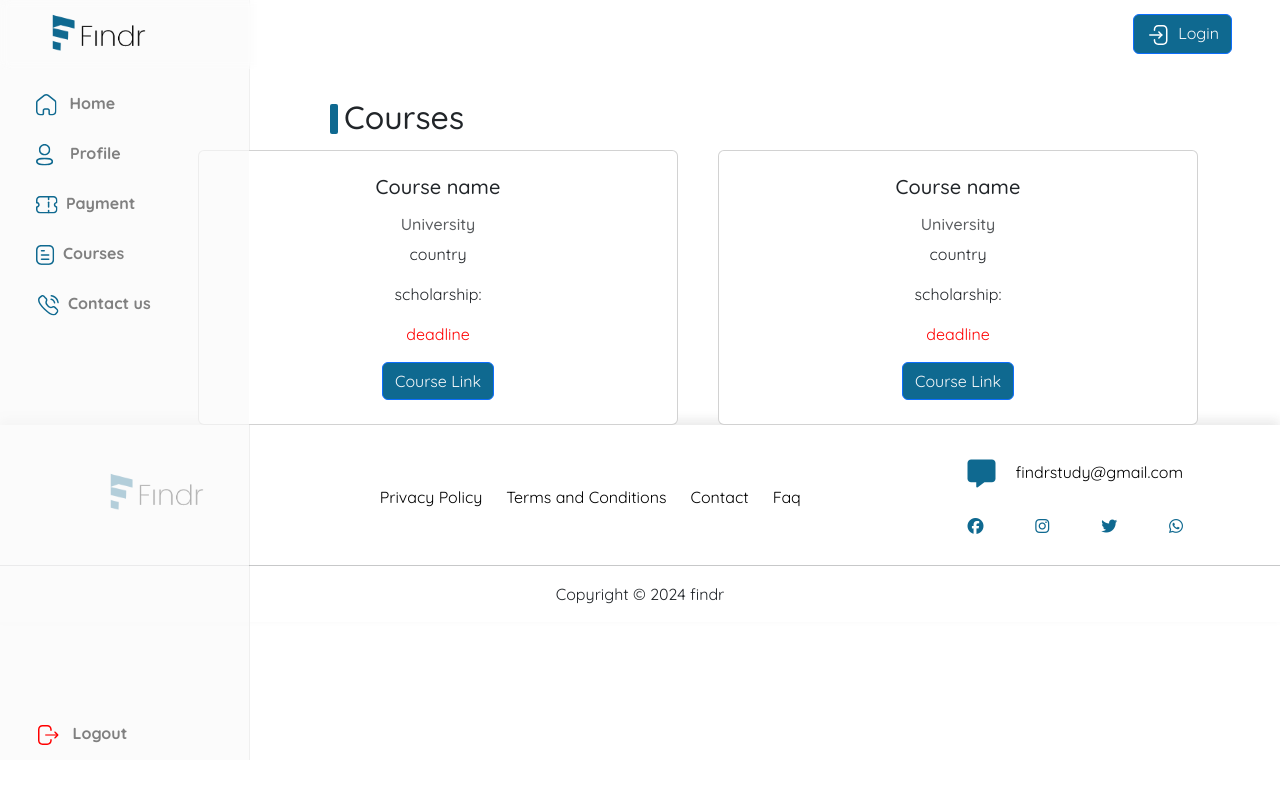
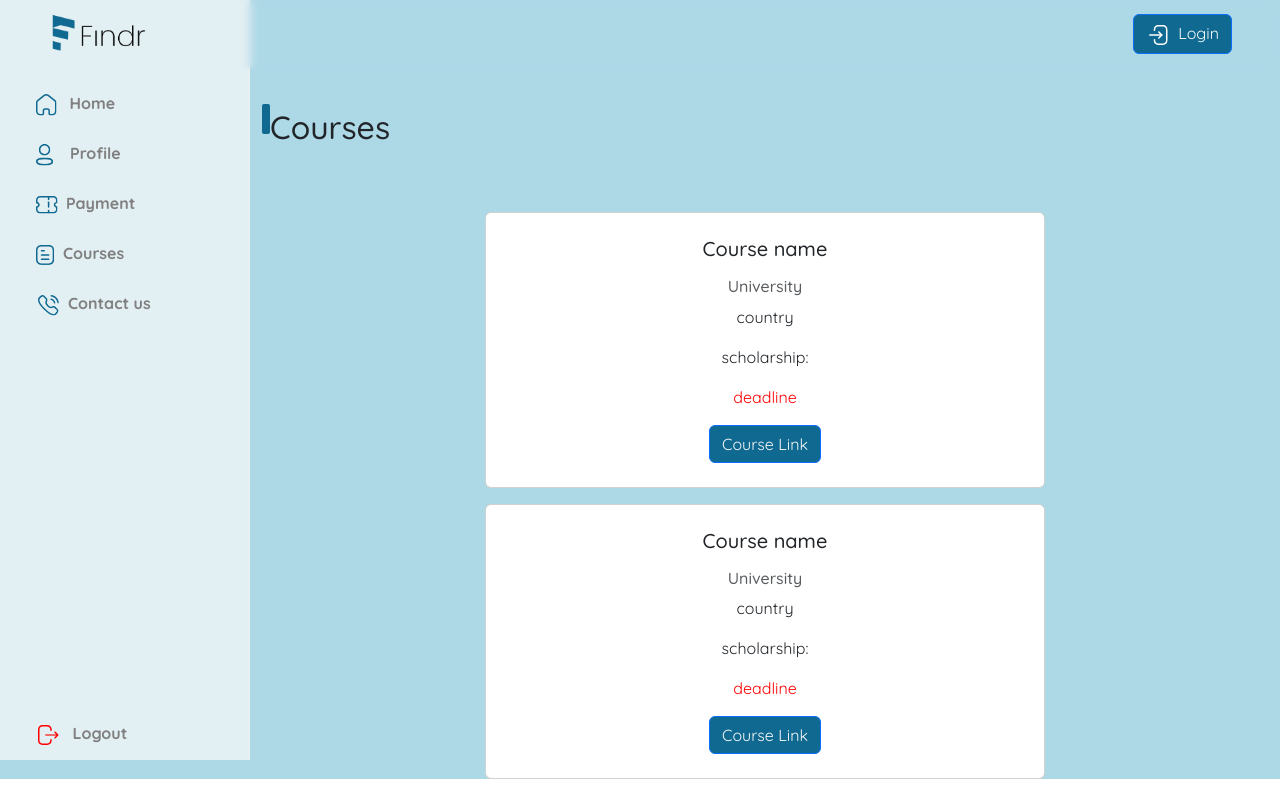
Before and after one commit to G0KS/findr_client, a React (Vite) app: page /courses in a window 1280 px wide. Shown: the top 800 px of the page. Built offline with nearby package versions, Linux system fonts and the light colour scheme.

Commit message:
faq page completed✔

```diff
--- a/src/pages/Courses/Courses.jsx
+++ b/src/pages/Courses/Courses.jsx
@@ -7,30 +7,27 @@ function Courses({ setShow, setSliderShow }) {
   setShow(true);
   setSliderShow(true);
   return (
+    <div
+      style={{
+        paddingTop: '100px',
+        paddingLeft: '250px',
+        backgroundColor: 'lightblue',
+      }}
+    >
       <Container>
         <div
           className="d-flex"
           style={{
-          paddingTop: '100px',
             marginBottom: '50px',
             position: 'relative',
           }}
         >
-        <div
-          className="shape d-flex align-items-start mt-1"
-          style={{ position: 'absolute', left: '248px' }}
-        ></div>
-        <h2
-          className="fs-2 p-2"
-          style={{ position: 'absolute', left: '254px', top: '90px' }}
-        >
-          Courses
-        </h2>
+          <div className="shape d-flex align-items-start mt-1"></div>
+          <h2 className="fs-2 p-2">Courses</h2>
         </div>
-      <Row className="gap-3">
-        <Col className="d-none d-lg-block"></Col>
-        <Col className="d-flex justify-content-center align-items-center   ">
-          <Card style={{ width: '30rem' }}>
+        <Row className="gap-3 mb-5">
+          <Col className="d-flex justify-content-center align-items-center ">
+            <Card style={{ width: '35rem' }}>
               <Card.Body className="p-4 d-flex align-items-center justify-content-center flex-column ">
                 <Card.Title>Course name </Card.Title>
                 <Card.Subtitle className="mb-2 text-muted mt-2  ">
@@ -39,7 +36,9 @@ function Courses({ setShow, setSliderShow }) {
                 <Card.Text className="">country</Card.Text>
                 <Card.Text className="">scholarship:</Card.Text>
                 <Card.Text>
-                <Card.Text className="" style={{color:'red'}}>deadline</Card.Text>
+                  <Card.Text className="" style={{ color: 'red' }}>
+                    deadline
+                  </Card.Text>
                 </Card.Text>
                 <Button
                   className="btn text-light "
@@ -51,7 +50,7 @@ function Courses({ setShow, setSliderShow }) {
             </Card>
           </Col>
           <Col className="d-flex justify-content-center align-items-center ">
-          <Card style={{ width: '30rem' }}>
+            <Card style={{ width: '35rem' }}>
               <Card.Body className="p-4 d-flex align-items-center justify-content-center flex-column">
                 <Card.Title>Course name </Card.Title>
                 <Card.Subtitle className="mb-2 text-muted mt-2  ">
@@ -61,7 +60,9 @@ function Courses({ setShow, setSliderShow }) {
                 <Card.Text>
                   <Card.Text className="">scholarship:</Card.Text>
                 </Card.Text>
-              <Card.Text className="" style={{color:'red'}}>deadline</Card.Text>
+                <Card.Text className="" style={{ color: 'red' }}>
+                  deadline
+                </Card.Text>
                 <Button
                   className="btn text-light "
                   style={{ backgroundColor: '#0F6990' }}
@@ -74,6 +75,7 @@ function Courses({ setShow, setSliderShow }) {
           </Col>
         </Row>
       </Container>
+    </div>
   );
 }
 
--- a/src/pages/FAQ/Faqpage.jsx
+++ b/src/pages/FAQ/Faqpage.jsx
@@ -75,7 +75,7 @@ function Faqpage() {
     <div>
       <section
         id="faqSection"
-        className=" "
+        className="mb-5 "
         style={{ paddingTop: '100px', paddingBottom: '10px' }}
       >
         <div className="faqTitle mb-5">
@@ -88,6 +88,7 @@ function Faqpage() {
           {data.map((item, i) => (
             <div
               className="faq rounded shadow-sm p-3"
+              style={{cursor:"pointer"}}
               onClick={() => toggle(i)}
               key={i}
             >
@@ -99,7 +100,7 @@ function Faqpage() {
               </div>
               <div className={selected === i ? 'answer show' : 'answer'}>
                 <hr className="answerLine" />
-                <p className="px-3 text-secondary">{item.answer}</p>
+                <p className="px-3 " style={{color:"#0F6990"}}>{item.answer}</p>
               </div>
             </div>
           ))}
```
Lines whose indentation alone changed are shown as unchanged.
